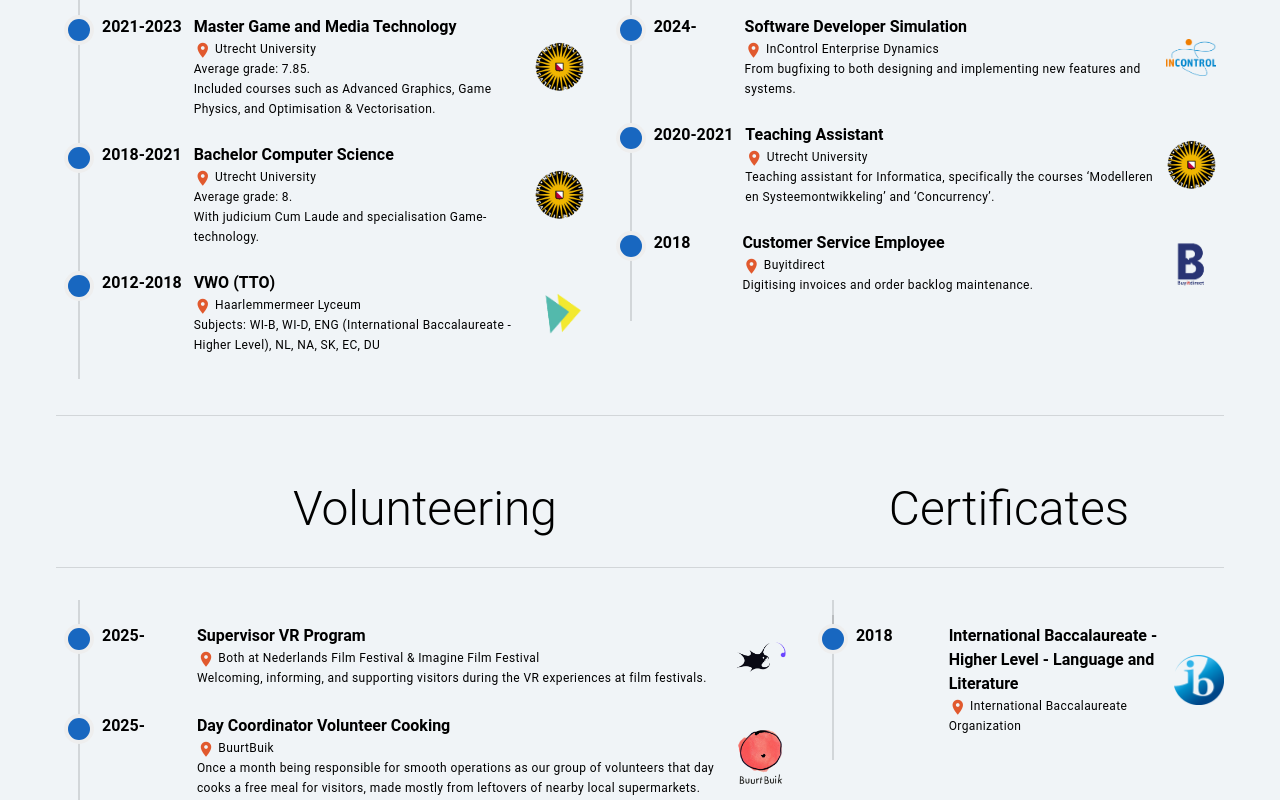
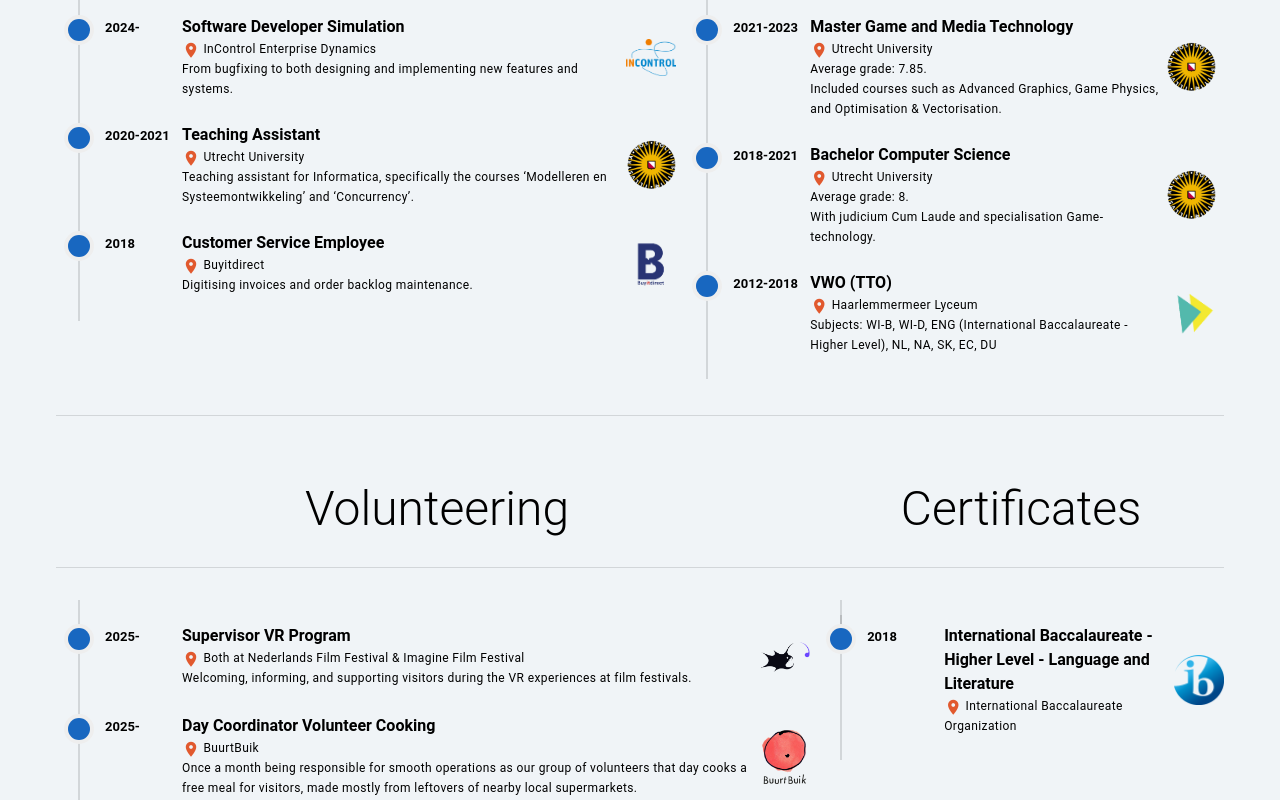
Before and after one commit to orjfickel/PortfolioWebsite, a Vue app: page /cv in a window 1280 px wide. Shown: the part 220-1020 px from the top of the page. Built offline with nearby package versions, Linux system fonts and the light colour scheme.

Commit message:
Some tweaking of the CV timeline layout

```diff
--- a/src/components/Certificates.vue
+++ b/src/components/Certificates.vue
@@ -2,7 +2,7 @@
 <div class="pt-4">
   <h1 class="text-h3 font-weight-light d-flex justify-center">Certificates</h1>
   <v-divider class=" my-8 "></v-divider>
-  <v-timeline side="end" align="start"
+  <v-timeline side="end" align="start" class="timeline"
   >
     <v-timeline-item
       dot-color="primary"
@@ -10,13 +10,13 @@
       min-width="100%"
     >
       <div class="d-flex">
-        <div>
-        <div><strong class="timeline-year mr-14 text-no-wrap">2018</strong></div>
+        <div class="timeline-year-column">
+        <div><strong class="timeline-year text-no-wrap">2018</strong></div>
         </div>
 
         <div class="d-flex flex-column "
         >
-          <strong class="me-4">International Baccalaureate - Higher Level - Language and Literature</strong>
+          <strong class="">International Baccalaureate - Higher Level - Language and Literature</strong>
 
           <div class="text-caption">
             <v-icon start color="secondary" icon="mdi-map-marker" class="mr-0"></v-icon>
--- a/src/components/Education.vue
+++ b/src/components/Education.vue
@@ -2,7 +2,7 @@
 <div class="pt-4">
   <h1 class="text-h3 font-weight-light d-flex justify-center">Education</h1>
   <v-divider class=" my-8 "></v-divider>
-  <v-timeline side="end" align="start" class="timeline-year"
+  <v-timeline side="end" align="start" class="timeline"
   >
     <v-timeline-item
       dot-color="primary"
@@ -10,12 +10,12 @@
       min-width="100%"
     >
       <div class="d-flex">
-        <div>
-        <div><strong class="timeline-year me-3 text-no-wrap">2021-2023</strong></div>
+        <div class="timeline-year-column">
+        <div><strong class="timeline-year text-no-wrap">2021-2023</strong></div>
         </div>
 
         <div class="d-flex flex-column">
-          <strong class="me-4">Master Game and Media Technology</strong>
+          <strong class="">Master Game and Media Technology</strong>
 
           <div class="text-caption">
             <v-icon start color="secondary" icon="mdi-map-marker" class="mr-0"></v-icon>
@@ -39,12 +39,12 @@
       class=" timeline_item "
     >
       <div class="d-flex">
-        <div class="d-flex">
-        <div><strong class="timeline-year me-3 text-no-wrap">2018-2021</strong></div>
+        <div class="timeline-year-column">
+        <div><strong class="timeline-year text-no-wrap">2018-2021</strong></div>
         </div>
 
         <div class="d-flex flex-column">
-          <strong class="me-4">Bachelor Computer Science</strong>
+          <strong class="">Bachelor Computer Science</strong>
 
           <div class="text-caption">
             <v-icon start color="secondary" icon="mdi-map-marker" class="mr-0"></v-icon>
@@ -67,8 +67,8 @@ technology.</div>
       min-width="100%"
     >
       <div class="d-flex">
-        <div>
-        <div><strong class="timeline-year me-3 text-no-wrap">2012-2018</strong></div>
+        <div class="timeline-year-column">
+        <div><strong class="timeline-year text-no-wrap">2012-2018</strong></div>
         </div>
 
         <div class="d-flex flex-column">
--- a/src/components/Experience.vue
+++ b/src/components/Experience.vue
@@ -2,7 +2,7 @@
 <div class="pt-4">
   <h1 class="text-h3 font-weight-light d-flex justify-center">Experience</h1>
   <v-divider class=" my-8 "></v-divider>
-  <v-timeline side="end" align="start"
+  <v-timeline side="end" align="start" class="timeline"
   >
     <v-timeline-item
       dot-color="primary"
@@ -10,12 +10,12 @@
       min-width="100%"
     >
       <div class="d-flex">
-        <div>
-        <div><strong class="timeline-year mr-12 text-no-wrap">2024-</strong></div>
+        <div class="timeline-year-column">
+          <strong class="timeline-year text-no-wrap">2024-</strong>
         </div>
 
         <div class="">
-          <strong class="me-4">Software Developer Simulation</strong>
+          <strong class="">Software Developer Simulation</strong>
 
           <div class="text-caption">
             <v-icon start color="secondary" icon="mdi-map-marker" class="mr-0"></v-icon>
@@ -37,12 +37,12 @@
       min-width="100%"
     >
       <div class="d-flex">
-        <div>
-        <div><strong class="timeline-year me-3 text-no-wrap">2020-2021</strong></div>
+        <div class="timeline-year-column">
+          <strong class="timeline-year text-no-wrap">2020-2021</strong>
         </div>
 
         <div class="">
-          <strong class="me-4">Teaching Assistant</strong>
+          <strong class="">Teaching Assistant</strong>
 
           <div class="text-caption">
             <v-icon start color="secondary" icon="mdi-map-marker" class="mr-0"></v-icon>
@@ -64,12 +64,12 @@ courses ‘Modelleren en Systeemontwikkeling’ and
       min-width="100%"
     >
       <div class="d-flex">
-        <div>
-        <div><strong class="timeline-year mr-13 text-no-wrap">2018</strong></div>
+        <div class="timeline-year-column">
+          <strong class="timeline-year text-no-wrap">2018</strong>
         </div>
 
         <div class="">
-          <strong class="me-4">Customer Service Employee</strong>
+          <strong class="">Customer Service Employee</strong>
 
           <div class="text-caption">
             <v-icon start color="secondary" icon="mdi-map-marker" class="mr-0"></v-icon>
--- a/src/components/Volunteering.vue
+++ b/src/components/Volunteering.vue
@@ -2,7 +2,7 @@
 <div class="pt-4">
   <h1 class="text-h3 font-weight-light d-flex justify-center">Volunteering</h1>
   <v-divider class=" my-8 "></v-divider>
-  <v-timeline side="end" align="start" class="timeline-year"
+  <v-timeline side="end" align="start" class="timeline"
   >
     <v-timeline-item
       dot-color="primary"
@@ -10,12 +10,12 @@
       min-width="100%"
     >
       <div class="d-flex">
-        <div>
-        <div><strong class="mr-13 text-no-wrap timeline-year">2025-</strong></div>
+        <div class="timeline-year-column">
+        <div><strong class="text-no-wrap timeline-year">2025-</strong></div>
         </div>
 
         <div class="">
-          <strong class="me-4">Supervisor VR Program</strong>
+          <strong class="">Supervisor VR Program</strong>
 
           <div class="text-caption">
             <v-icon start color="secondary" icon="mdi-map-marker" class="mr-0"></v-icon>
@@ -35,12 +35,12 @@
       min-width="100%"
     >
       <div class="d-flex">
-        <div>
-        <div><strong class="mr-13 text-no-wrap timeline-year">2025-</strong></div>
+        <div class="timeline-year-column">
+        <div><strong class="text-no-wrap timeline-year">2025-</strong></div>
         </div>
 
         <div class="">
-          <strong class="me-4">Day Coordinator Volunteer Cooking</strong>
+          <strong class="">Day Coordinator Volunteer Cooking</strong>
 
           <div class="text-caption">
             <v-icon start color="secondary" icon="mdi-map-marker" class="mr-0"></v-icon>
@@ -61,12 +61,12 @@
       min-width="100%"
     >
       <div class="d-flex">
-        <div>
-        <div><strong class="me-3 timeline-year text-no-wrap">2019-2021</strong></div>
+        <div class="timeline-year-column">
+        <div><strong class="timeline-year text-no-wrap">2019-2021</strong></div>
         </div>
 
         <div class="">
-          <strong class="me-4">Treasurer</strong>
+          <strong class="">Treasurer</strong>
 
           <div class="text-caption">
             <v-icon start color="secondary" icon="mdi-map-marker" class="mr-0"></v-icon>
--- a/src/views/CV.vue
+++ b/src/views/CV.vue
@@ -2,11 +2,11 @@
   <v-container class="pt-0">
     <div class="edusperience d-flex pt-4 justify-center">
       <div>
-        <Education id="education"/>
+        <Experience id="experience"/>
       </div>
       <v-divider class="divider mt-8 mb-4 "></v-divider>
       <div>
-        <Experience id="experience"/>
+        <Education id="education"/>
       </div>
     </div>
     <v-divider class=" my-9 "></v-divider>
@@ -32,7 +32,14 @@ import Certificates from '@/components/Certificates.vue'
 </script>
 
 <style>
+.timeline-year-column {
+  flex: 0 0 4rem;
+}
 .timeline-year {
+  margin-left: -1em;
+  font-size: small;
+}
+.timeline {
   margin-left: -1em;
 }
 
```
